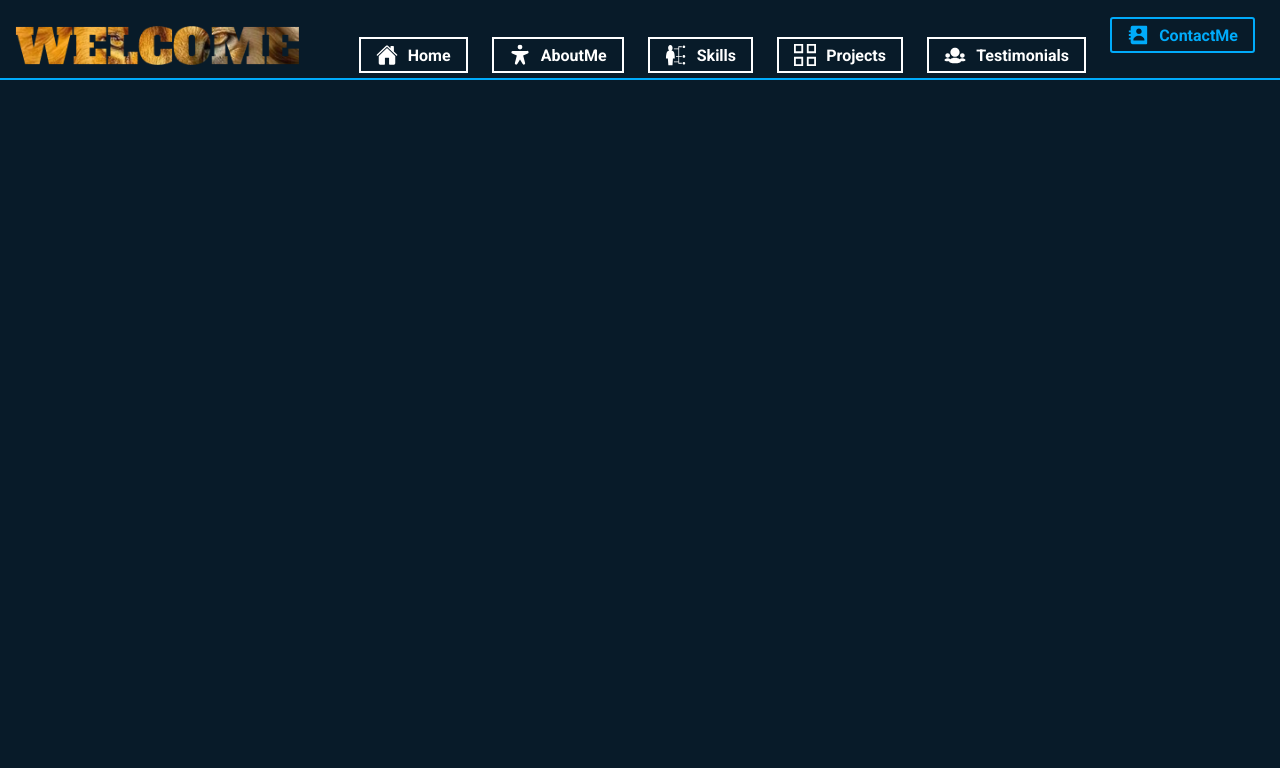
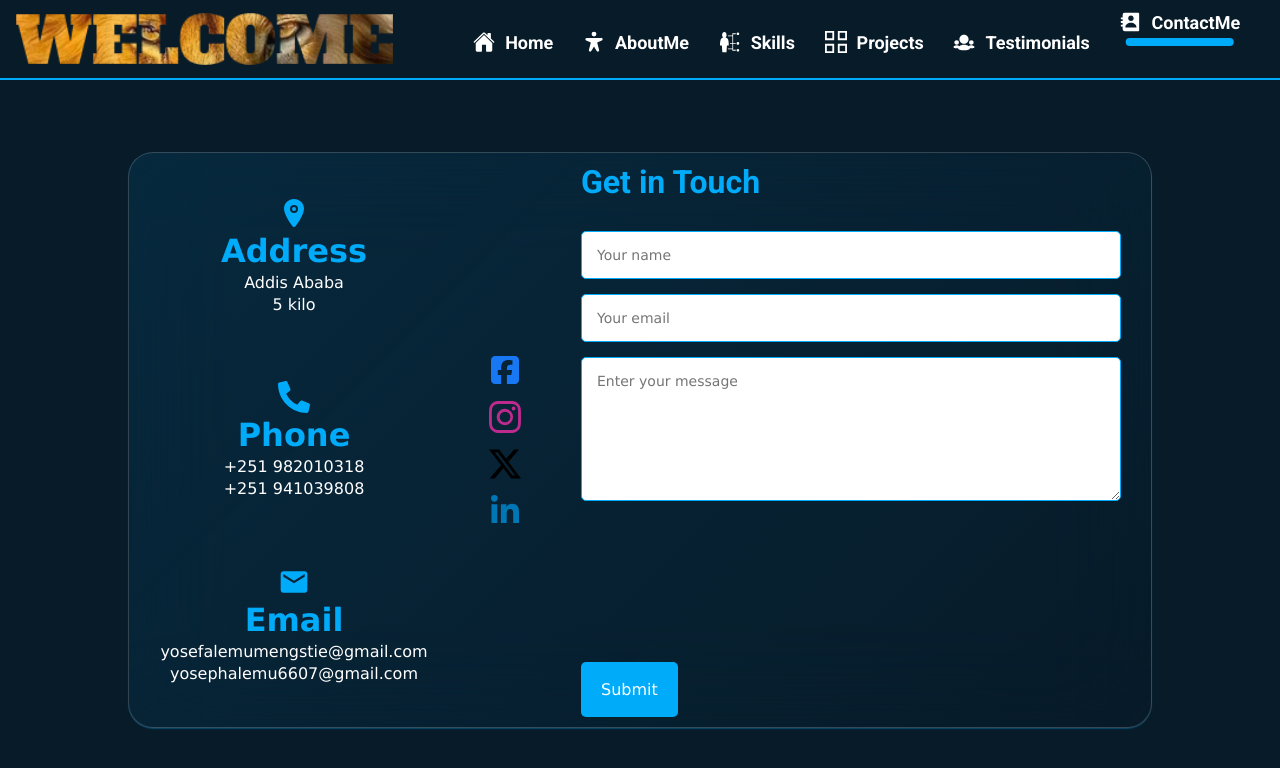
Before and after one commit to yosefalemu/Portfolio, a React (Create React App) app: page /contactme in a window 1280 px wide. Shown: the top 768 px of the page. Built offline with nearby package versions, Linux system fonts and the light colour scheme.

Commit message:
contact finished

```diff
--- a/package.json
+++ b/package.json
@@ -7,13 +7,16 @@
     "@testing-library/react": "^13.4.0",
     "@testing-library/user-event": "^13.5.0",
     "framer-motion": "^11.0.3",
+    "ityped": "^1.0.3",
     "react": "^18.2.0",
     "react-dom": "^18.2.0",
     "react-icons": "^5.0.1",
     "react-router-dom": "^6.21.3",
     "react-scripts": "5.0.1",
+    "react-simple-typewriter": "^5.0.1",
     "sass": "^1.70.0",
     "swiper": "^11.0.5",
+    "typewriter-effect": "^2.21.0",
     "web-vitals": "^2.1.4"
   },
   "scripts": {
--- a/src/Components/NavBar/navbar.scss
+++ b/src/Components/NavBar/navbar.scss
@@ -1,3 +1,5 @@
+/* Updated styles for NavBar component */
+
 .navbarContainer {
   height: 80px;
   width: 100%;
@@ -10,9 +12,11 @@
   position: sticky;
   top: 0;
   z-index: 1000000;
+
   .navbarleft {
     flex: 1;
     width: 300px;
+
     .welcomeImage {
       width: 95%;
       object-fit: contain;
@@ -20,31 +24,49 @@
   }
 
   .navbarright {
-    flex: 3;
+    flex: 2;
     display: flex;
-    align-items: flex-end;
-    justify-content: space-between;
+    align-items: center;
+    justify-content: space-around;
 
     .eachrightelement {
       display: flex;
       align-items: center;
       gap: 10px;
       cursor: pointer;
-      padding: 5px 15px;
-      border: 2px solid #fff;
       transition: 0.5s;
+      position: relative;
+
       h1 {
-        font-size: 16px;
+        font-size: 18px;
       }
+
+      &:after {
+        content: "";
+        position: absolute;
+        width: 0;
+        height: 8px;
+        background-color: #00abfa;
+        border-radius: 20px;
+        bottom: -13px;
+        left: 0%;
+        transform: translateX(-50%);
+        transition: width 0.3s ease, left 0.3s ease;
+      }
+
       &:hover {
-        border-color: #00abfa;
-        color: #00abfa;
+        &:after {
+          width: 90%;
+          left: 50%;
+        }
       }
+
       &.active {
-        border-color: #00abfa;
-        margin-bottom: 20px;
-        color: #00abfa;
-        border-radius: 3px;
+        &:after {
+          width: 90%;
+          left: 50%;
+        }
+        margin-bottom: 40px;
       }
     }
   }
--- a/src/Pages/ContactMe/ContactMePage.jsx
+++ b/src/Pages/ContactMe/ContactMePage.jsx
@@ -1,11 +1,83 @@
 import React from "react";
 import "./contactme.scss";
 import NavBar from "../../Components/NavBar/NavBar";
+import { IoLocation } from "react-icons/io5";
+import { FaPhoneAlt } from "react-icons/fa";
+import { MdEmail } from "react-icons/md";
+import { FaSquareFacebook } from "react-icons/fa6";
+import { BsInstagram } from "react-icons/bs";
+import { BsTwitterX } from "react-icons/bs";
+import { FaLinkedinIn } from "react-icons/fa6";
 
 const ContactMePage = () => {
   return (
     <div>
       <NavBar />
+      <div className="contactContainer">
+        <div className="contactWrapper">
+          <div className="contactLeft">
+            <div className="eachLeftItem">
+              <IoLocation size={32} color="#00abfa" />
+              <h1>Address</h1>
+              <p>Addis Ababa</p>
+              <p>5 kilo</p>
+            </div>
+            <div className="eachLeftItem">
+              <FaPhoneAlt size={32} color="#00abfa" />
+              <h1>Phone</h1>
+              <p>+251 982010318</p>
+              <p>+251 941039808</p>
+            </div>
+            <div className="eachLeftItem">
+              <MdEmail size={32} color="#00abfa" />
+              <h1>Email</h1>
+              <p>yosefalemumengstie@gmail.com</p>
+              <p>yosephalemu6607@gmail.com</p>
+            </div>
+          </div>
+          <div className="contactMiddle">
+            <div className="socialIcons">
+              <FaSquareFacebook
+                size={32}
+                color="#1877F2"
+                style={{ cursor: "pointer" }}
+              />
+              <BsInstagram
+                size={32}
+                color="#BC2A8D"
+                style={{ cursor: "pointer" }}
+              />
+              <BsTwitterX
+                size={32}
+                color="black"
+                style={{ cursor: "pointer" }}
+              />
+              <FaLinkedinIn
+                size={32}
+                color="#0077B5"
+                style={{ cursor: "pointer" }}
+              />
+            </div>
+          </div>
+          <div className="contactRight">
+            <div className="rightWrapper">
+              <h1>Get in Touch</h1>
+              <div className="inputContainer">
+                <input type="text" placeholder="Your name" />
+                <input type="text" placeholder="Your email" />
+                <textarea
+                  name=""
+                  id=""
+                  cols="30"
+                  rows="7"
+                  placeholder="Enter your message"
+                ></textarea>
+              </div>
+              <button>Submit</button>
+            </div>
+          </div>
+        </div>
+      </div>
     </div>
   );
 };
--- a/src/Pages/ContactMe/contactme.scss
+++ b/src/Pages/ContactMe/contactme.scss
@@ -0,0 +1,131 @@
+.contactContainer {
+  width: 100%;
+  height: calc(100vh - 80px);
+  display: flex;
+  align-items: center;
+  justify-content: center;
+
+  .contactWrapper {
+    width: 80%;
+    height: 80%;
+    display: flex;
+    align-items: flex-start;
+    gap: 30px;
+    border-radius: 25px;
+    background: rgba(0, 171, 250, 0.217);
+    background: linear-gradient(
+      135deg,
+      rgba(0, 171, 250, 0.1),
+      rgba(0, 171, 250, 0)
+    );
+    backdrop-filter: blur(50px);
+    -webkit-backdrop-filter: blur(50px);
+    box-shadow: 0 1px 1px 0 rgba(0, 171, 250, 0.3);
+    border: 1px solid rgba(255, 255, 255, 0.18);
+
+    .contactLeft {
+      flex: 1;
+      height: 100%;
+      padding: 10px 30px;
+      display: flex;
+      flex-direction: column;
+      align-items: center;
+      justify-content: space-around;
+
+      .eachLeftItem {
+        display: flex;
+        flex-direction: column;
+        align-items: center;
+        gap: 3px;
+
+        h1 {
+          color: #00abfa;
+          font-family: Verdana, Geneva, Tahoma, sans-serif;
+        }
+
+        p {
+          font-family: Verdana, Geneva, Tahoma, sans-serif;
+        }
+      }
+
+      .socialIcons {
+        width: 100%;
+        display: flex;
+        align-items: center;
+        justify-content: center;
+        gap: 15px;
+      }
+    }
+    .contactMiddle {
+      display: flex;
+      flex-direction: column;
+      justify-content: center;
+      align-items: center;
+      height: 100%;
+      .socialIcons {
+        display: flex;
+        flex-direction: column;
+        gap: 15px;
+        height: fit-content;
+      }
+    }
+
+    .contactRight {
+      flex: 2;
+      height: 100%;
+      padding: 10px 30px;
+      .rightWrapper {
+        display: flex;
+        align-items: flex-start;
+        flex-direction: column;
+        justify-content: space-around;
+        height: 100%;
+        gap: 10px;
+        h1 {
+          color: #00abfa;
+          flex: 1;
+        }
+
+        .inputContainer {
+          flex: 12;
+          margin-top: 20px;
+          width: 100%;
+          display: flex;
+          flex-direction: column;
+          gap: 15px;
+          input,
+          textarea {
+            width: 100%;
+            padding: 15px;
+            border: 1px solid #00abfa;
+            border-radius: 5px;
+            font-family: Verdana, Geneva, Tahoma, sans-serif;
+            font-size: 14px;
+            outline: none;
+            transition: border-color 0.3s ease;
+
+            &:focus {
+              border-color: #1877f2;
+            }
+          }
+        }
+
+        button {
+          flex: 1;
+          padding: 10px 20px;
+          background-color: #00abfa;
+          color: #fff;
+          border: none;
+          border-radius: 5px;
+          cursor: pointer;
+          font-family: Verdana, Geneva, Tahoma, sans-serif;
+          font-size: 16px;
+          transition: background-color 0.3s ease;
+          &:hover {
+            background-color: #1877f2;
+          }
+        }
+      }
+    }
+  }
+}
--- a/src/Pages/HomePage/HomePage.jsx
+++ b/src/Pages/HomePage/HomePage.jsx
@@ -1,6 +1,6 @@
 import NavBar from "../../Components/NavBar/NavBar";
 import "./homepage.scss";
-import { useEffect } from "react";
+import { useEffect, useRef } from "react";
 import { MdOutlineCloudDownload } from "react-icons/md";
 import { FiGithub } from "react-icons/fi";
 import { FaLinkedinIn } from "react-icons/fa6";
@@ -8,9 +8,27 @@ import { FaStackOverflow } from "react-icons/fa";
 import { FaInstagram } from "react-icons/fa";
 import { BsTwitterX } from "react-icons/bs";
 import { FaTelegramPlane } from "react-icons/fa";
+import { FaHandsClapping } from "react-icons/fa6";
 import { motion, useAnimation } from "framer-motion";
+import { init } from "ityped";
 
 const HomePage = () => {
+  const textRef = useRef();
+
+  useEffect(() => {
+    init(textRef.current, {
+      showCursor: true,
+      backDelay: 1500,
+      backSpeed: 60,
+      strings: [
+        "Web Developer",
+        "Mobile App Developer",
+        "Machine Learning Engineer",
+        "Electrical Engineer",
+      ],
+    });
+  }, []);
+
   const containerVariants = {
     initial: { opacity: 0, y: "-100vh" },
     animate: {
@@ -80,16 +98,22 @@ const HomePage = () => {
           </div>
           <div className="homeRight">
             <div className="homeRightTop">
-              <h1 className="homeRightTopLeft">I AM</h1>
+              <h1 className="homeRightTopLeft">Hi there</h1>
+              <h1 className="homeRightTopRight">
+                <FaHandsClapping
+                  size={45}
+                  color="#FF9843"
+                  className="clappingHand"
+                />
+              </h1>
+            </div>
+            <div className="homeRightTop">
+              <h1 className="homeRightTopLeft">I'm</h1>
               <h1 className="homeRightTopRight">YOSEF ALEMU</h1>
             </div>
             <div className="homeRightMiddle">
-              <h1 className="homeRightMiddleText">
-                Passionate web and mobile developer specializing in AI
-                integration. Transforming ideas into seamless digital
-                experiences that leave a lasting impact. Let's innovate
-                together!
-              </h1>
+              <h1 className="homeRightFreelance">Freelance</h1>
+              <span className="homeRightMiddleText" ref={textRef}></span>
             </div>
             <div className="homeRightBottom">
               <button className="resumeDownload">
--- a/src/Pages/Projects/ProjectsPage.jsx
+++ b/src/Pages/Projects/ProjectsPage.jsx
@@ -94,7 +94,7 @@ const ProjectsPage = () => {
                     className="detailButton"
                     onClick={() => setModalOpen(true)}
                   >
-                    View Detail
+                    Preview
                   </button>
                   {projects.githublink === "private" ? (
                     <p className="private">Private Github</p>
--- a/src/index.js
+++ b/src/index.js
@@ -4,8 +4,4 @@ import App from "./App";
 import "./app.scss";
 
 const root = ReactDOM.createRoot(document.getElementById("root"));
-root.render(
-  <React.StrictMode>
-    <App />
-  </React.StrictMode>
-);
+root.render(<App />);
```
Also changed, not shown: src/Pages/HomePage/homepage.scss (+41 -8 lines), src/Pages/Testimonials/TestimonialsPage.jsx (+5 -5 lines), 1 other file (tests, documents, lock files or other folders).
